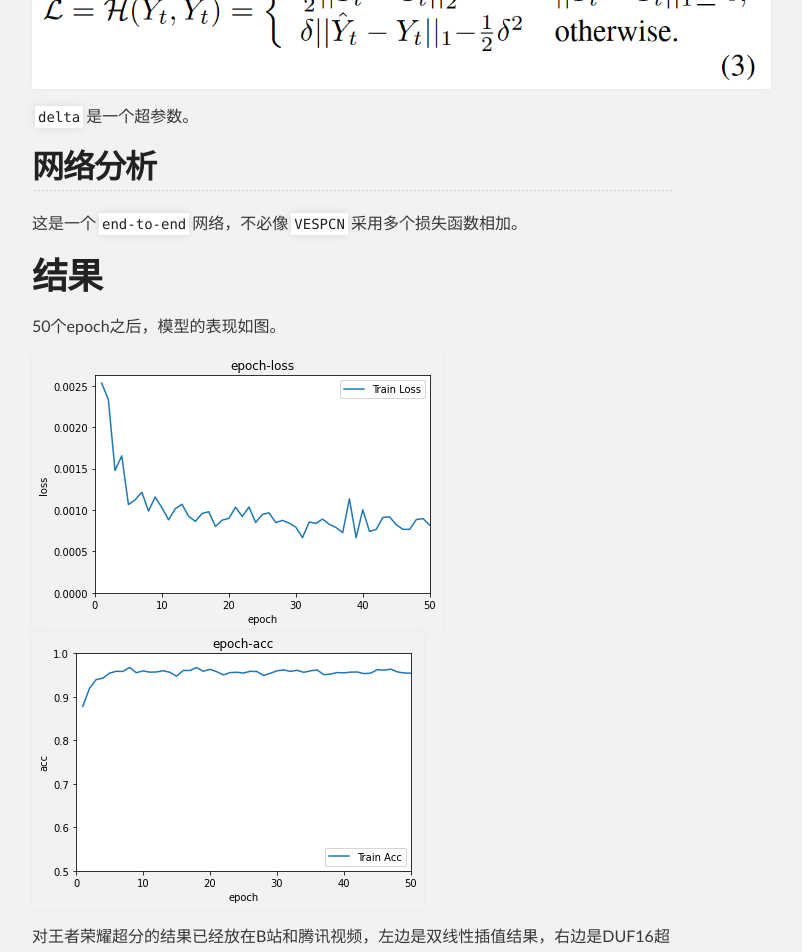
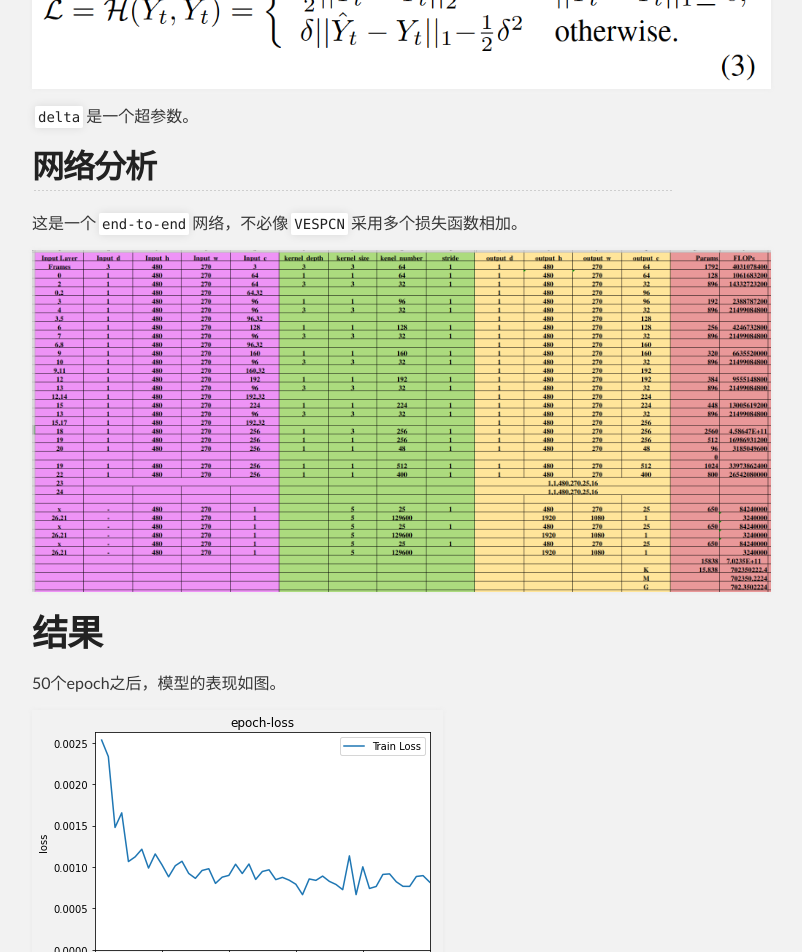
Before and after one commit to lankning/Super-Resolution, a Jekyll site: the page built from docs/DUF.md, in a window 1280 px wide. Shown: the part 3708-4660 px from the top of the page, without its empty margins (288-1090 px from the left). Built offline with Jekyll 4.4.1, drawn with Linux system fonts in a browser that asks for light colours; our own code applies the rules of GitHub Pages for plain Markdown files; formulas are drawn with MathJax 3.

```diff
--- a/docs/DUF.md
+++ b/docs/DUF.md
@@ -66,6 +66,8 @@
 
 这是一个`end-to-end`网络，不必像`VESPCN`采用多个损失函数相加。
 
+![duf-anly](./DUF/duf-anly.png)
+
 
 
 # 结果
```
